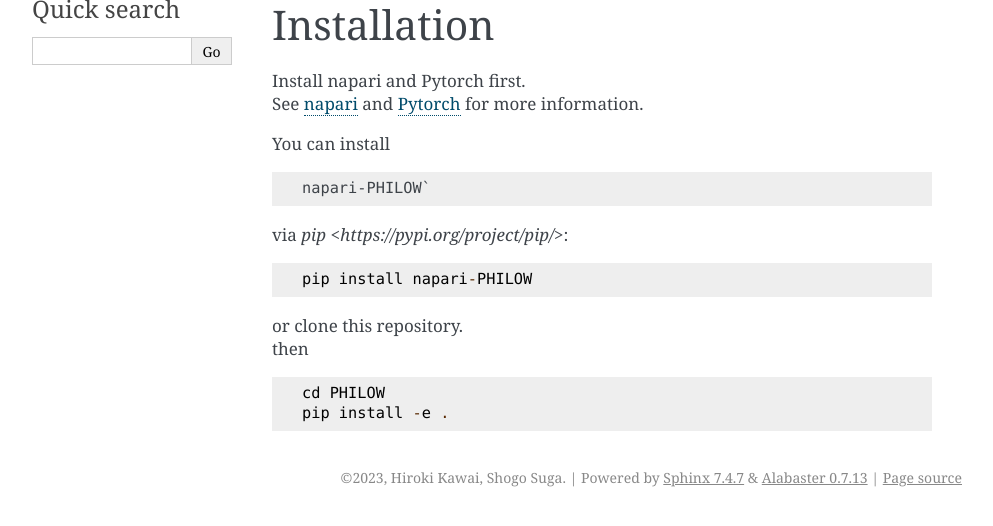
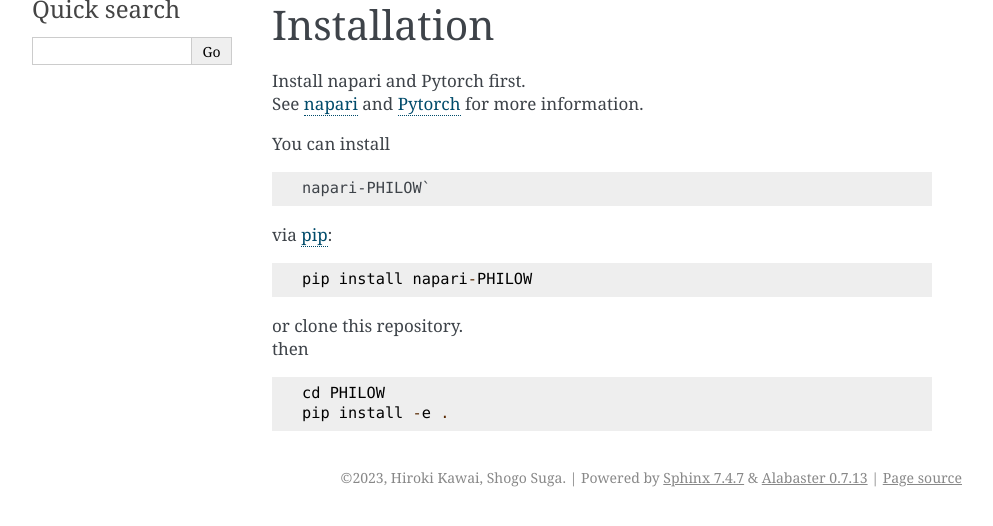
Before and after one commit to neurobiology-ut/PHILOW, a Sphinx documentation site: the page built from docs/installation.rst, in a window 1280 px wide, cut to the strip 134-660 px from the top of the page. Shown: the whole strip, without its empty margins (148-1141 px from the left). Built offline with Sphinx 7.4.7, drawn with Linux system fonts in a browser that asks for light colours.

Commit message:
mod: readthedocs

```diff
--- a/docs/installation.rst
+++ b/docs/installation.rst
@@ -12,7 +12,7 @@
 
     napari-PHILOW`
 
-| via `pip <https://pypi.org/project/pip/>`:
+| via `pip <https://pypi.org/project/pip/>`_:
 
 .. code-block::
 
```
